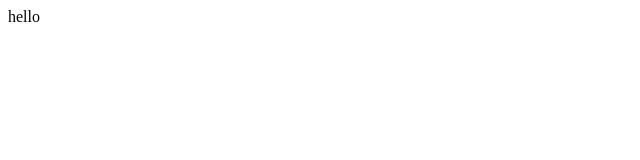
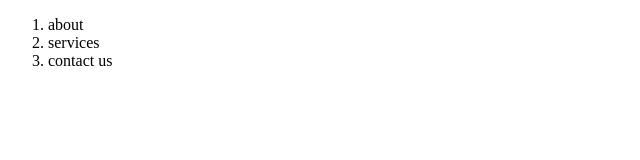
Before and after one commit to Proseize1/Difference-maker-concept-, a plain HTML site: page index.html in a window 1280 px wide. Shown: the whole page, without its empty margins (0-640 px from the left). Drawn offline with Linux system fonts and the light colour scheme.

Commit message:
add the nav bar html only

```diff
--- a/index.html
+++ b/index.html
@@ -6,6 +6,34 @@
     <title>Differnce maker concept</title>
 </head>
 <body>
-    hello
+    <nav>
+        <ol>
+            <li>about</li>
+            <li>services</li>
+            <li>contact us</li>
+        </ol>
+    </nav>
+
+
+
+
+
+
+
+
+
+
+
+
+
+
+
+
+
+
+
+
+
+
 </body>
 </html>
```
